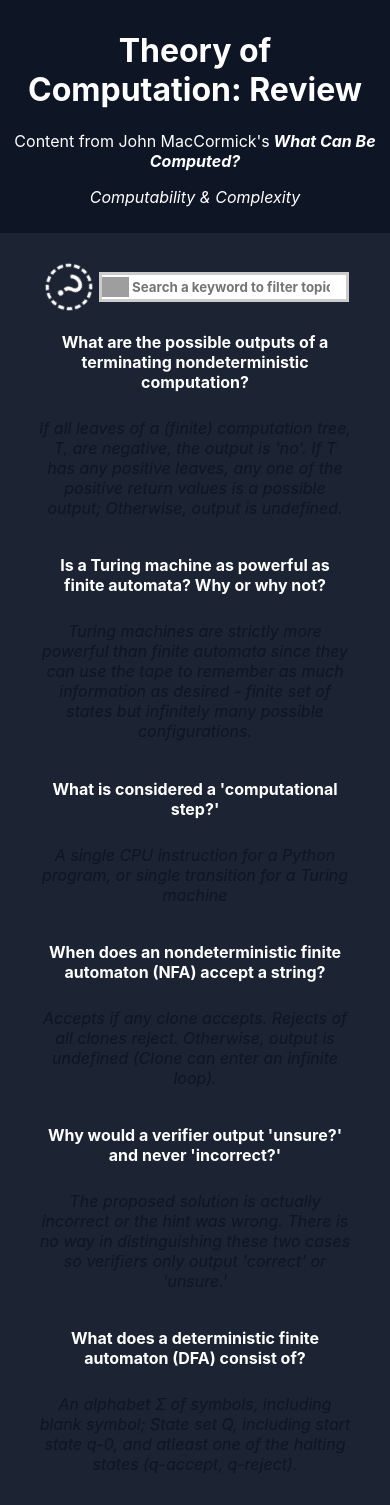
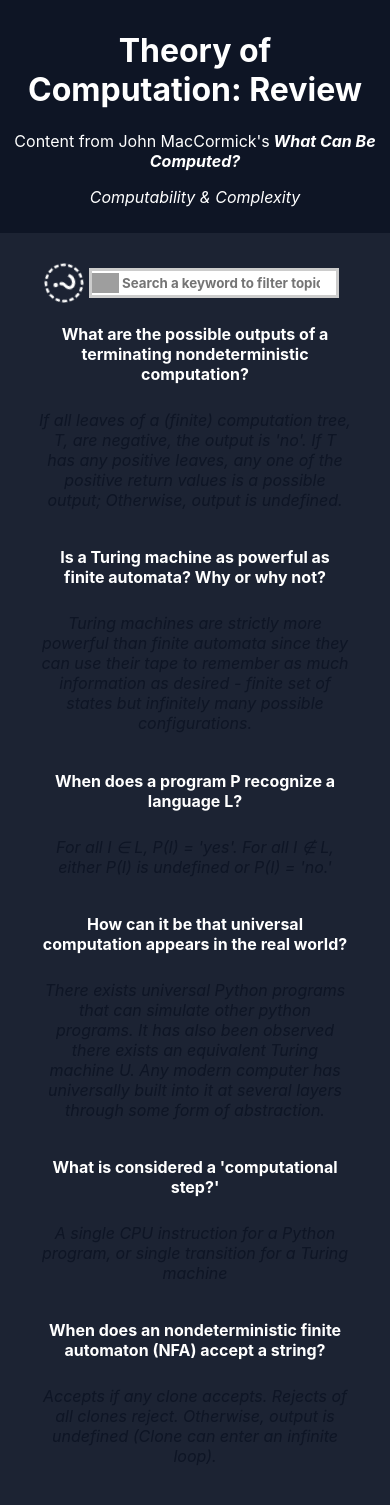
Before and after one commit to Ahljenn/Theory-of-Computation, a React (Vite) app: page / in a window 390 px wide. Shown: the top 1505 px of the page. Built offline with nearby package versions, Linux system fonts and the light colour scheme; grey boxes are pictures that could not be loaded.

Commit message:
Added questions

```diff
--- a/components/App.jsx
+++ b/components/App.jsx
@@ -45,7 +45,7 @@ function App() {
           title="Shuffle questions"
           onClick={handleShuffle}
         >
-          <i class="fa fa-refresh fa-spin fa-3x fa-fw" aria-hidden="true"></i>
+          <i class="fa fa-refresh fa-spin fa-3x fa-fw spinny" aria-hidden="true"></i>
         </button>
 
         <input
--- a/data/questions.json
+++ b/data/questions.json
@@ -5,7 +5,15 @@
     },
     {
       "question": "Is a Turing machine as powerful as finite automata? Why or why not?",
-      "answer": "Turing machines are strictly more powerful than finite automata since they can use the tape to remember as much information as desired - finite set of states but infinitely many possible configurations."
+      "answer": "Turing machines are strictly more powerful than finite automata since they can use their tape to remember as much information as desired - finite set of states but infinitely many possible configurations."
+    },
+    {
+      "question": "When does a program P recognize a language L?",
+      "answer": "For all I ∈ L, P(I) = 'yes'. For all I ∉ L, either P(I) is undefined or P(I) = 'no.'"
+    },
+    {
+      "question": "How can it be that universal computation appears in the real world?",
+      "answer": "There exists universal Python programs that can simulate other python programs. It has also been observed there exists an equivalent Turing machine U. Any modern computer has universally built into it at several layers through some form of abstraction."
     },
     {
       "question": "What is considered a 'computational step?'",
@@ -32,12 +40,16 @@
       "answer": "The transition function that maps (q, x) to a finite set of possible 3-tuples (rather than a single 3-tuple). (q' - new state, x' - new symbol, d' - direction to move)."
     },
     {
-    "question": "What is a regular language?",
-    "answer": "A language is regular iff it is decided by some DFA. A language is regular if it's decided by some NFA, or represented by some regular expression."
+      "question": "What is a regular language?",
+      "answer": "A language is regular iff it is decided by some DFA. A language is regular if it's decided by some NFA, or represented by some regular expression."
     },
     {
       "question": "What are the three factors of runtime?",
       "answer": "Dependence on hardware. Dependence on easy or hard input. Dependence on length of the input."
+    },
+    {
+      "question": "What is the halting problem and why is it practical?",
+      "answer": "Given any program P and input I, we ask does P terminate (or halt) on input I? Some types of software halt such as computational programs whereas some run indefinitely (i.e: Operating Systems and Web servers.)"
     },
     {
       "question": "Name the key differences between Turing machines and finite automata.",
--- a/styles/App.css
+++ b/styles/App.css
@@ -105,7 +105,12 @@ body::-webkit-scrollbar-thumb {
     margin-left: 10%;
     text-align: center;
   }
+
   .question {
     margin-bottom: 10px;
   }
+
+  .spinny {
+    font-size: 40px;
+  }
 }
```
Also changed, not shown: 1 other file (tests, documents, lock files or other folders).
